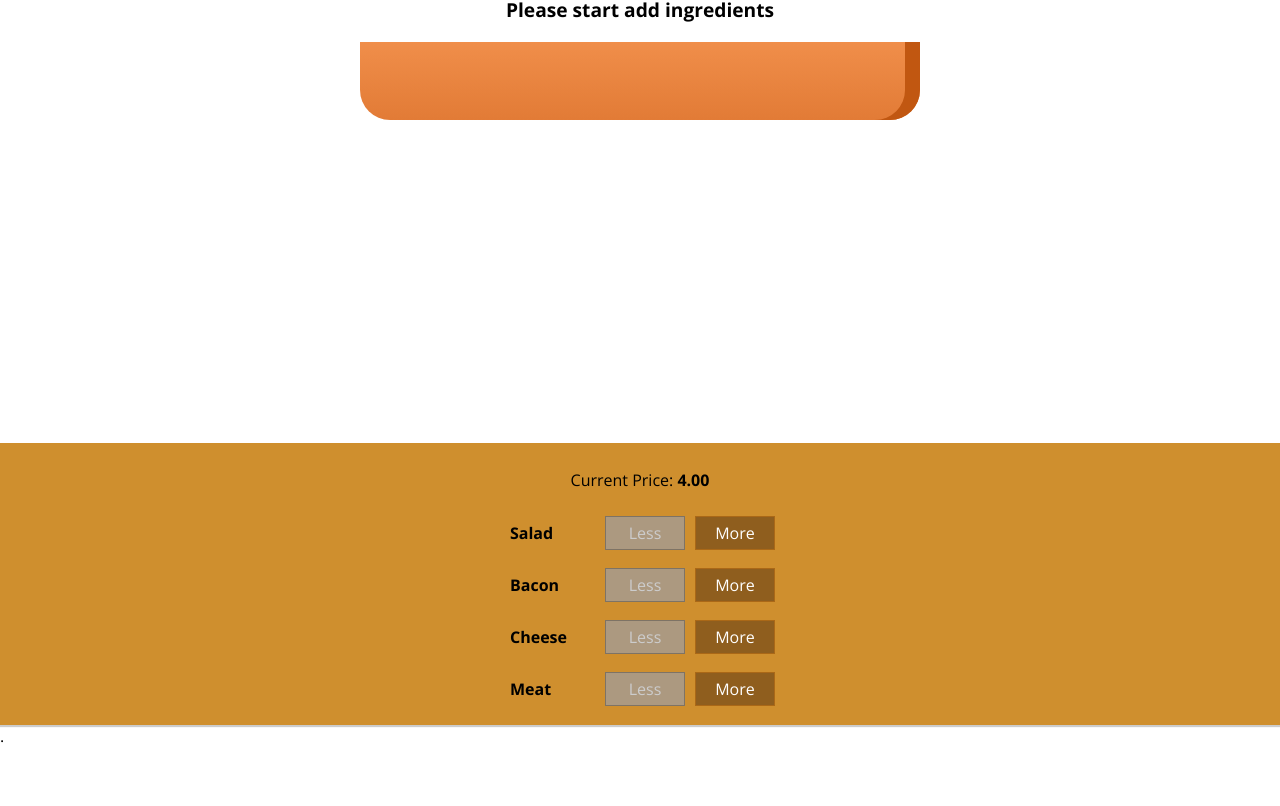
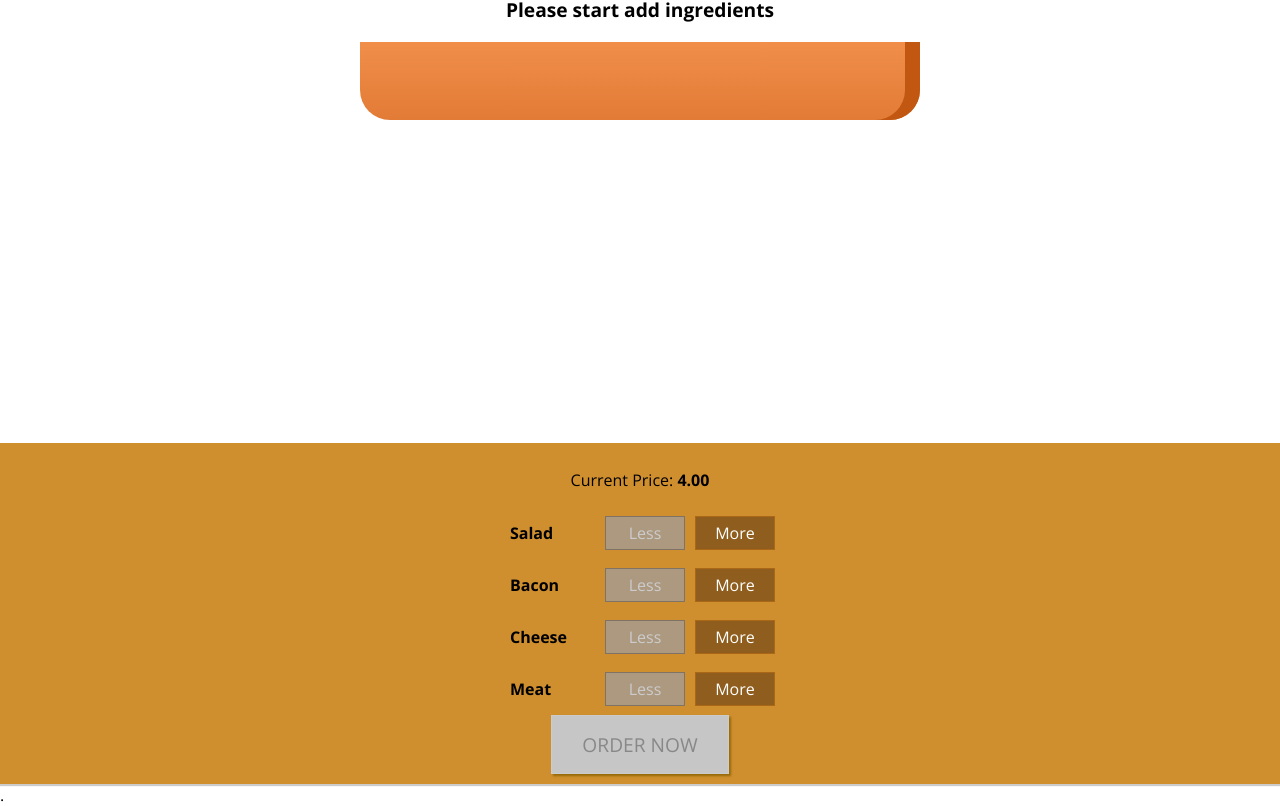
Before and after one commit to mfrandes/burger-builder-course-project-app, a React app: page / in a window 1280 px wide. Shown: the part 195-1001 px from the top of the page. Before the commit the page ends 942 px from the top, so only its background shows below. Built offline with nearby package versions, Linux system fonts and the light colour scheme.

Commit message:
Add order now btn and display funtionality

```diff
--- a/src/components/Burger/BuildControls/BuildControls.css
+++ b/src/components/Burger/BuildControls/BuildControls.css
@@ -8,3 +8,44 @@
     margin: auto;
     padding: 10px 0;
 }
+
+.OrderButton {
+    background-color: #DAD735;
+    outline: none;
+    cursor: pointer;
+    border: 1px solid #966909;
+    color: #966909;
+    font-family: inherit;
+    font-size: 1.2em;
+    padding: 15px 30px;
+    box-shadow: 2px 2px 2px #966909;
+}
+
+.OrderButton:hover, .OrderButton:active {
+    background-color: #A0DB41;
+    border: 1px solid #966909;
+    color: #966909;
+}
+
+.OrderButton:disabled {
+    background-color: #C7C6C6;
+    cursor: not-allowed;
+    border: 1px solid #ccc;
+    color: #888888;
+}
+
+.OrderButton:not(:disabled) {
+    animation: enable 0.3s linear;
+}
+
+@keyframes enable {
+    0% {
+        transform: scale(1);
+    }
+    60% {
+        transform: scale(1.1);
+    }
+    100% {
+        transform: scale(1);
+    }
+}
--- a/src/components/Burger/BuildControls/BuildControls.js
+++ b/src/components/Burger/BuildControls/BuildControls.js
@@ -22,6 +22,10 @@ const buildControls = (props) => {
                     removed={() => props.ingredientRemoved(ctrl.type)}
                     disabled={props.disabled[ctrl.type]} />
             ))}
+            <button
+            className={classes.OrderButton}
+            disabled={!props.purchaseable}
+            >ORDER NOW</button>
         </div>
     )
 }
--- a/src/containers/BurgerBuilder/BurgerBuilder.js
+++ b/src/containers/BurgerBuilder/BurgerBuilder.js
@@ -19,7 +19,22 @@ class BurgerBuilder extends Component {
             cheese: 0,
             meat: 0
         },
-        totalPrice: 4
+        totalPrice: 4,
+        purchaseable: false
+    }
+
+    updatePurchaseState (updatedIngredients) {
+        const ingredients = {
+            ...updatedIngredients
+        };
+        const sum = Object.keys(ingredients)
+        .map(igKey => {
+            return ingredients[igKey]
+        })
+        .reduce((sum, el) => {
+            return sum + el;
+        }, 0);
+        this.setState({purchaseable: sum > 0});
     }
 
     addIngredientHandler = (type) => {
@@ -31,6 +46,7 @@ class BurgerBuilder extends Component {
         const oldPrice = this.state.totalPrice;
         const updatedPrice = oldPrice + priceAddition;
         this.setState({ ingredients: updatedIngredients, totalPrice: updatedPrice });
+        this.updatePurchaseState(updatedIngredients);
     }
 
     removeIngredientHandler = (type) => {
@@ -45,6 +61,7 @@ class BurgerBuilder extends Component {
         const oldPrice = this.state.totalPrice;
         const updatedPrice = oldPrice - priceDeduction;
         this.setState({ ingredients: updatedIngredients, totalPrice: updatedPrice });
+        this.updatePurchaseState(updatedIngredients);
     }
 
     render() {
@@ -62,6 +79,7 @@ class BurgerBuilder extends Component {
                     ingredientAdded={this.addIngredientHandler}
                     ingredientRemoved={this.removeIngredientHandler}
                     disabled={disabledInfo}
+                    purchaseable={this.state.purchaseable}
                     price={this.state.totalPrice}
                 />.
             </Aux>
```
